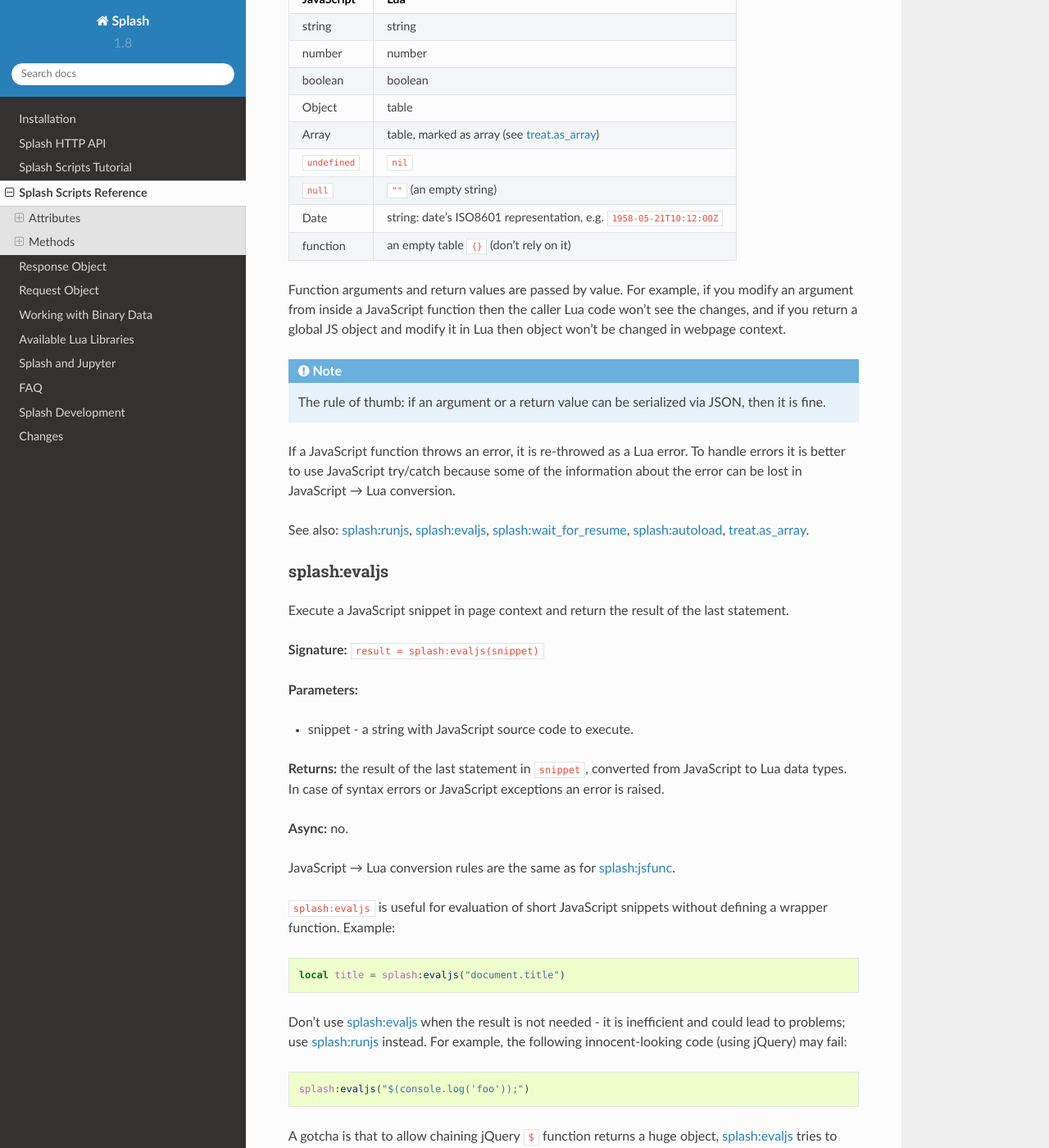
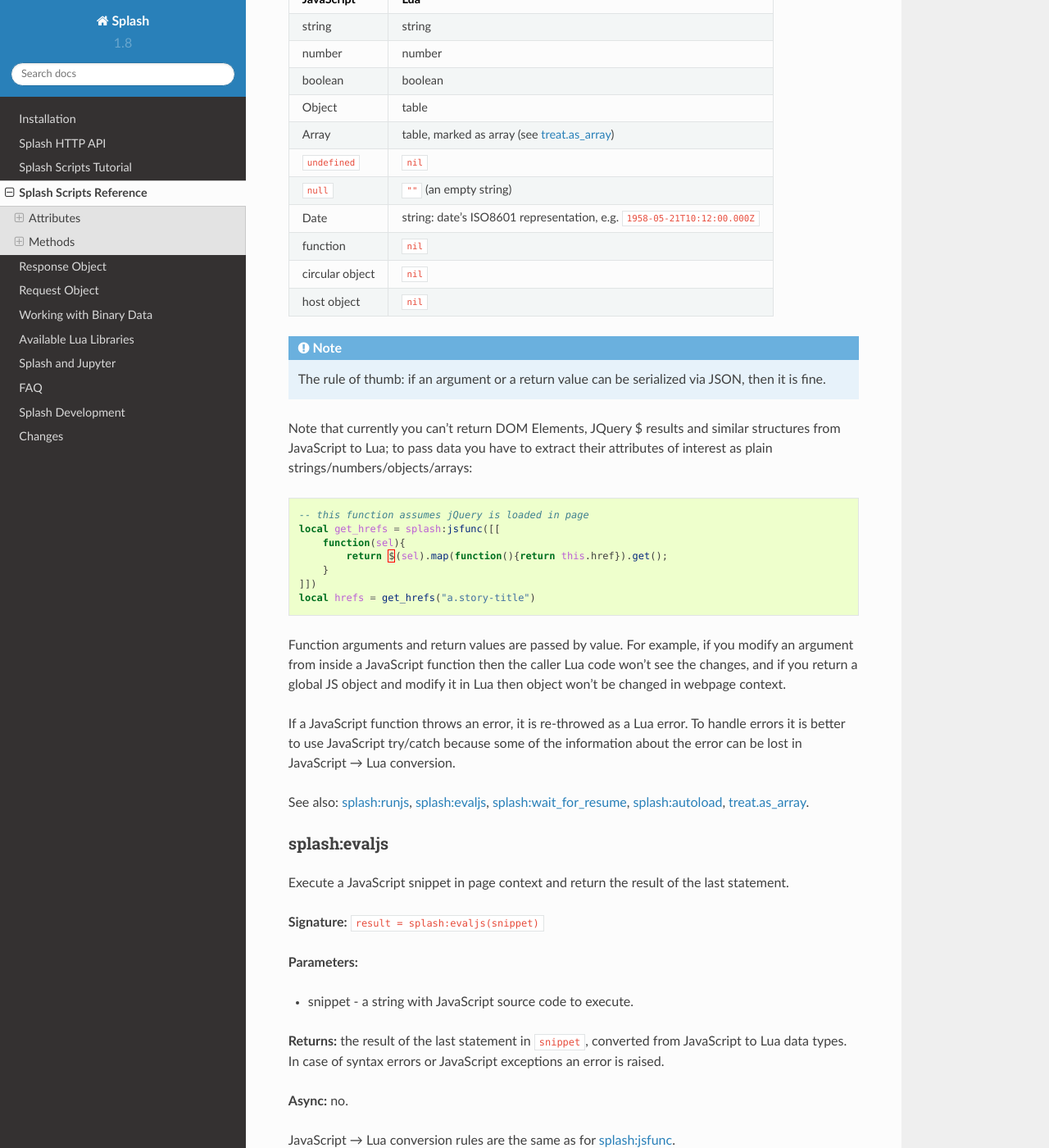
Before and after one commit to scrapinghub/splash, a Sphinx documentation site: the page built from docs/scripting-ref.rst, in a window 1280 px wide and 1400 px high, scrolled down 6519 px. Shown: the whole window at 82% size. Built offline with Sphinx 7.4.7 and the Read the Docs theme 2.0.0, drawn with Linux system fonts in a browser that asks for light colours.

Commit message:
DOC update docs on JS->Lua type conversion

```diff
--- a/CHANGES.rst
+++ b/CHANGES.rst
@@ -22,12 +22,12 @@
 * cookie handling is fixed;
 * downloader efficiency is improved;
 * request processing is stopped when client disconnects;
-* small improvements to Splash UI: it uses max timeout by default; it is
+* Splash UI improvements: it uses max timeout by default; it is
   possible to download network activity as a HAR file;
 * logging inside callbacks now uses proper verbosity;
 * sandbox memory limit for user objects is increased to 50MB;
 * some sandboxing issues are fixed;
-
+* :ref:`splash-evaljs` and :ref:`splash-jsfunc` results are sanitized better.
 
 There are **backwards-incompatible** changes
 to :ref:`Splash Scripting <scripting-tutorial>`: previously, different
--- a/docs/scripting-ref.rst
+++ b/docs/scripting-ref.rst
@@ -346,29 +346,46 @@
 
 JavaScript → Lua conversion rules:
 
-==============  =================
-JavaScript      Lua
-==============  =================
-string          string
-number          number
-boolean         boolean
-Object          table
-Array           table, marked as array (see :ref:`treat-as-array`)
-``undefined``   ``nil``
-``null``        ``""`` (an empty string)
-Date            string: date's ISO8601 representation, e.g. ``1958-05-21T10:12:00Z``
-function        an empty table ``{}`` (don't rely on it)
-==============  =================
+================  =================
+JavaScript        Lua
+================  =================
+string            string
+number            number
+boolean           boolean
+Object            table
+Array             table, marked as array (see :ref:`treat-as-array`)
+``undefined``     ``nil``
+``null``          ``""`` (an empty string)
+Date              string: date's ISO8601 representation, e.g.
+                  ``1958-05-21T10:12:00.000Z``
+function          ``nil``
+circular object   ``nil``
+host object       ``nil``
+================  =================
+
+.. note::
+
+    The rule of thumb: if an argument or a return value can be serialized
+    via JSON, then it is fine.
+
+Note that currently you can't return DOM Elements, JQuery $ results and
+similar structures from JavaScript to Lua; to pass data you have to
+extract their attributes of interest as plain strings/numbers/objects/arrays:
+
+.. code-block:: lua
+
+    -- this function assumes jQuery is loaded in page
+    local get_hrefs = splash:jsfunc([[
+        function(sel){
+            return $(sel).map(function(){return this.href}).get();
+        }
+    ]])
+    local hrefs = get_hrefs("a.story-title")
 
 Function arguments and return values are passed by value. For example,
 if you modify an argument from inside a JavaScript function then the caller
 Lua code won't see the changes, and if you return a global JS object and modify
 it in Lua then object won't be changed in webpage context.
-
-.. note::
-
-    The rule of thumb: if an argument or a return value can be serialized
-    via JSON, then it is fine.
 
 If a JavaScript function throws an error, it is re-throwed as a Lua error.
 To handle errors it is better to use JavaScript try/catch because some of the
```
